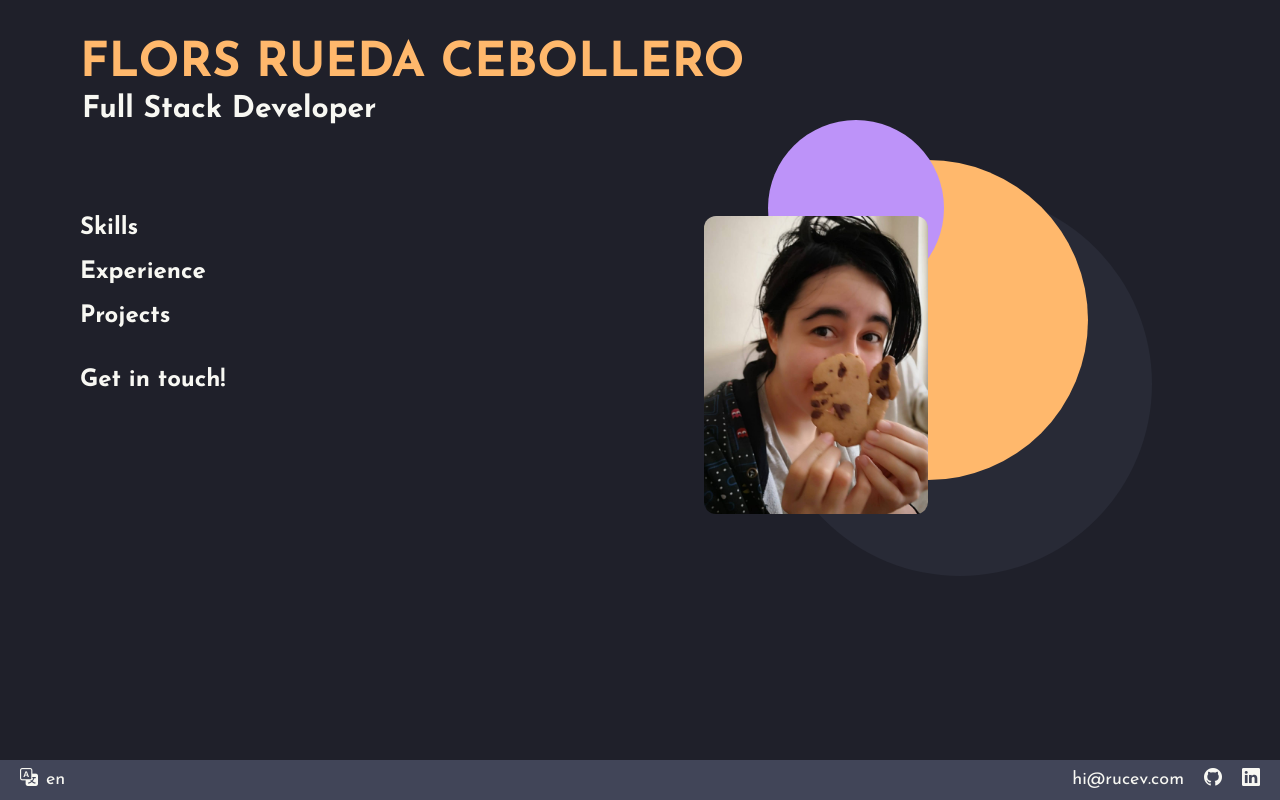
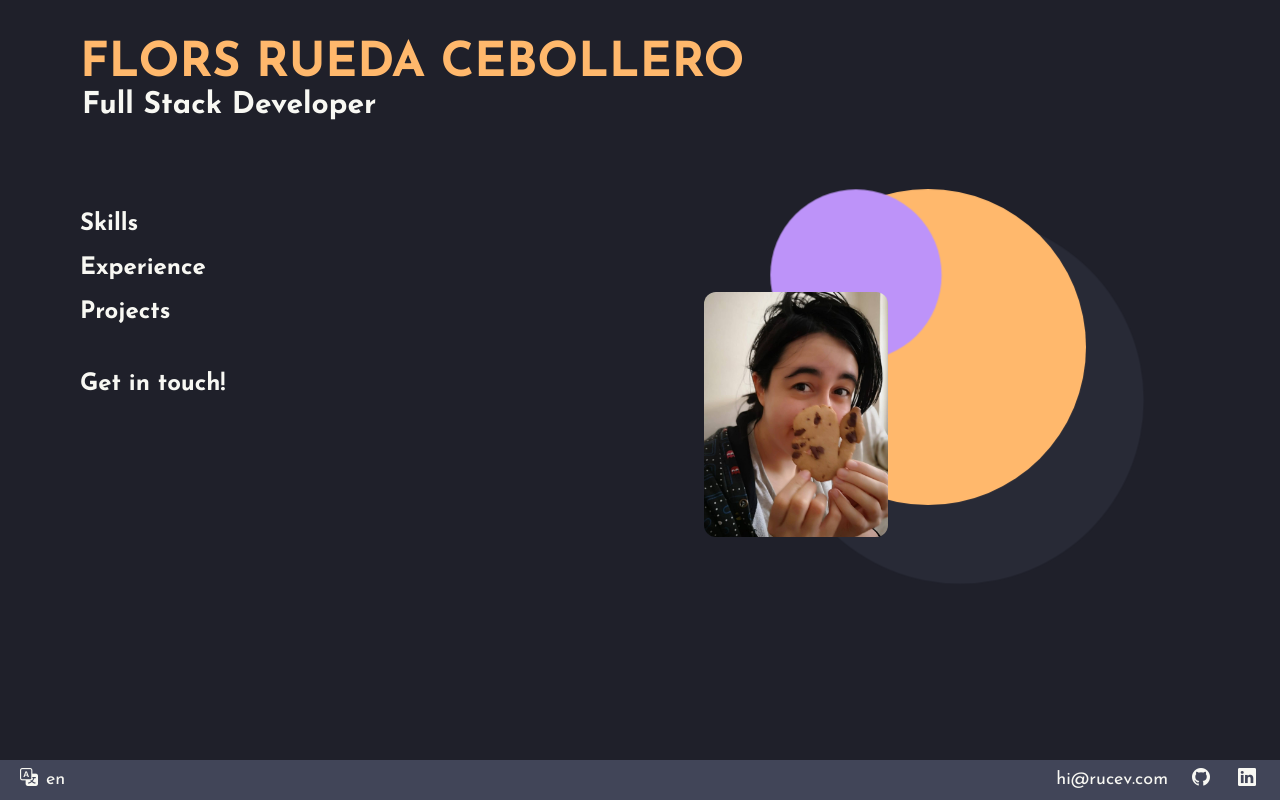
Before and after one commit to rucev/flors.rucev.com, a React (Vite) app: page / in a window 1280 px wide. Built offline with nearby package versions, Linux system fonts and the light colour scheme.

Commit message:
refactor app into smaller components #1

```diff
--- a/package.json
+++ b/package.json
@@ -18,7 +18,6 @@
   },
   "devDependencies": {
     "@eslint/js": "^9.25.0",
-    "@tailwindcss/typography": "^0.5.16",
     "@types/react": "^19.1.2",
     "@types/react-dom": "^19.1.2",
     "@vitejs/plugin-react-swc": "^3.9.0",
--- a/src/App.tsx
+++ b/src/App.tsx
@@ -1,11 +1,15 @@
 import { useEffect, useState } from "react"
 import locales, { type Locale } from "./locales"
 import LandingBg from "./components/LandingBg"
+import Footer from "./components/Footer"
+import NavMenu from "./components/NavMenu"
+import type { View } from "./interfaces"
+import Skills from "./components/Skills"
 
 const App = () => {
   const [lang, setLang] = useState<string>('en')
   const [locale, setLocale] = useState<Locale>(locales.en)
-  const [view, setView] = useState<'landing' | 'skills' | 'projects' | 'exp' | 'contact'>('landing')
+  const [view, setView] = useState<View>('landing')
 
   useEffect(() => {
     lang === 'es' ? setLocale(locales.es) : lang === 'ca' ? setLocale(locales.ca) : setLocale(locales.en)
@@ -15,32 +19,20 @@ const App = () => {
   return (
     <>
       <main className="font-main bg-base-300 h-screen max-h-screen w-screen overflow-hidden flex flex-col justify-between pt-7 md:pt-10 z-10">
-        <div className="flex w-full flex-col px-2 md:px-20 gap-1">
-          <h1 className="text-3xl md:text-4xl lg:text-5xl text-accent font-bold uppercase">{locale.titleName}</h1>
-          <h2 className="text-xl md:text-3xl text-base-content pl-0.5 font-bold">{locale.role}</h2>
-          <nav className="text-lg md:text-2xl flex flex-row md:flex-col flex-wrap md:pt-20 font-bold gap-3">
-
-            <a className="link link-hover hover:text-accent">{locale.skillsLink}</a>
-            <a className="link link-hover hover:text-accent">{locale.expLink}</a>
-            <a className="link link-hover hover:text-accent">{locale.projectsLink}</a>
-            <a className="md:pt-5 link link-hover hover:text-accent">{locale.contactLink}</a>
-          </nav>
+        <div className="flex flex-col px-5 md:px-20 gap-1">
+          <div className="flex flex-col w-full">
+            <h1 className="text-3xl md:text-4xl lg:text-5xl text-accent font-bold uppercase">{locale.titleName}</h1>
+            <h2 className="text-xl md:text-3xl text-base-content pl-0.5 font-bold">{locale.role}</h2>
+          </div>
+          <div className="flex flex-col md:flex-row w-full">
+            <NavMenu locale={locale} view={view} setView={setView} />
+            {view === 'skills' && <Skills />}
+            {view === 'exp' && <h1>Exp</h1>}
+            {view === 'projects' && <h1>projects</h1>}
+            {view === 'contact' && <h1>contact</h1>}
+          </div>
         </div>
-        <footer className="text-sm md:text-lg w-full h-10 bg-neutral flex flex-row items-center justify-between px-5">
-          <button className="hover:cursor-pointer hover:text-accent flex flex-row gap-2">
-            <i className="bi bi-translate"></i>
-            {lang}
-          </button>
-          <div className="flex flex-row gap-5 items-center">
-            <span>hi@rucev.com</span>
-            <a className="hover:cursor-pointer hover:text-accent w-fit">
-              <i className="bi bi-github"></i>
-            </a>
-            <a className="hover:cursor-pointer hover:text-accent">
-              <i className="bi bi-linkedin"></i>
-            </a>
-          </div>
-        </footer>
+        <Footer lang={lang} />
       </main>
       {
         view === 'landing' &&
--- /dev/null
+++ b/src/components/Footer.tsx
@@ -0,0 +1,19 @@
+const Footer = ({ lang }: { lang: string }) => {
+  return <footer className="text-sm md:text-lg w-full h-10 bg-neutral flex flex-row items-center justify-between px-5">
+    <button className="hover:cursor-pointer hover:text-accent flex flex-row gap-2">
+      <i className="bi bi-translate"></i>
+      {lang}
+    </button>
+    <div className="transform-gpu flex flex-row gap-5 items-center">
+      <span>hi@rucev.com</span>
+      <a className="hover:cursor-pointer hover:text-accent hover:animate-wiggle px-1 py-0.5 w-fit">
+        <i className="bi bi-github"></i>
+      </a>
+      <a className="hover:cursor-pointer hover:text-accent hover:animate-wiggle px-1 py-0.5">
+        <i className="bi bi-linkedin"></i>
+      </a>
+    </div>
+  </footer>
+}
+
+export default Footer
--- a/src/components/LandingBg.tsx
+++ b/src/components/LandingBg.tsx
@@ -1,11 +1,11 @@
 const LandingBg = () => {
 
   return (
-    <div className="absolute w-full h-[90vh] max-w-screen md:w-3/4 lg:w-3/5 z-0 top-0 right-0">
-      <img src="/my-face.jpeg" className="absolute w-56 rounded-xl bottom-1/7 left-1/5 md:left-3/12 md:bottom-2/7 z-30" />
-      <div className="absolute w-64 h-64 md:w-80 md:h-80 bg-accent rounded-full bottom-2/7 left-1/12 md:left-4/12 md:bottom-2/6 z-10"></div>
-      <div className="absolute w-32 h-32 md:w-44 md:h-44 bg-secondary rounded-full bottom-3/7 left-1/12 md:left-4/12 md:top-1/6 z-20"></div>
-      <div className="absolute w-72 h-72 md:w-96 md:h-96 bg-base-100 rounded-full bottom-1/9 left-1/12 md:left-4/12 md:bottom-1/5 z-0"></div>
+    <div className="absolute w-full h-[70vh] md:h-[80vh] max-w-screen md:w-3/4 lg:w-3/5 z-0 top-1/4 md:top-20 right-0">
+      <img src="/my-face.jpeg" className="absolute w-46 rounded-xl bottom-1/7 left-1/5 md:left-3/12 md:bottom-2/7 z-30" />
+      <div className="animate-scale-2 absolute w-64 h-64 md:w-80 md:h-80 bg-accent rounded-full bottom-2/7 left-1/12 md:left-4/12 md:bottom-2/6 z-10"></div>
+      <div className="animate-scale-1 absolute w-32 h-32 md:w-44 md:h-44 bg-secondary rounded-full bottom-3/7 left-1/12 md:left-4/12 md:top-1/6 z-20"></div>
+      <div className="animate-scale-3 absolute w-72 h-72 md:w-96 md:h-96 bg-base-100 rounded-full bottom-1/9 left-1/12 md:left-4/12 md:bottom-1/5 z-0"></div>
     </div>
   )
 }
--- a/src/components/NavMenu.tsx
+++ b/src/components/NavMenu.tsx
@@ -0,0 +1,29 @@
+import type { View } from "../interfaces";
+import type { Locale } from "../locales";
+
+const NavMenu = ({ locale, view, setView }: { locale: Locale, view: View, setView: Function }) => {
+  const handleClick = (newView: View) => {
+    if (newView !== view) setView(newView)
+  }
+
+  return <nav className="text-lg w-full md:w-1/3 md:text-2xl flex flex-row md:flex-col flex-wrap md:pt-20 font-bold gap-3">
+    <a onClick={() => handleClick('skills')} className={`relative inline-block group w-fit ${view === 'skills' ? 'text-accent' : 'cursor-pointer hover:text-accent'}`}>
+      {locale.skillsLink}
+      {view !== 'skills' && <span className="absolute rounded-2xl left-0 bottom-0 w-0 h-0.5 bg-accent transition-all duration-300 group-hover:w-full animate-pulse"></span>}
+    </a>
+    <a onClick={() => handleClick('exp')} className={`relative inline-block group w-fit ${view === 'exp' ? 'text-accent' : 'cursor-pointer hover:text-accent'}`}>
+      {locale.expLink}
+      {view !== 'exp' && <span className="absolute rounded-2xl left-0 bottom-0 w-0 h-0.5 bg-accent transition-all duration-300 group-hover:w-full animate-pulse"></span>}
+    </a>
+    <a onClick={() => handleClick('projects')} className={`relative inline-block group w-fit ${view === 'projects' ? 'text-accent' : 'cursor-pointer hover:text-accent'}`}>
+      {locale.projectsLink}
+      {view !== 'projects' && <span className="absolute rounded-2xl left-0 bottom-0 w-0 h-0.5 bg-accent transition-all duration-300 group-hover:w-full animate-pulse"></span>}
+    </a>
+    <a onClick={() => handleClick('contact')} className={`relative inline-block group w-fit ${view === 'contact' ? 'text-accent' : 'cursor-pointer hover:text-accent'} md:pt-7`}>
+      {locale.contactLink}
+      {view !== 'contact' && <span className="absolute rounded-2xl left-0 bottom-0 w-0 h-0.5 bg-accent transition-all duration-300 group-hover:w-full animate-pulse"></span>}
+    </a>
+  </nav >
+}
+
+export default NavMenu
--- /dev/null
+++ b/src/components/Skills.tsx
@@ -0,0 +1,5 @@
+const Skills = () => {
+  return <>skills</>
+}
+
+export default Skills
--- a/src/index.css
+++ b/src/index.css
@@ -4,6 +4,34 @@
 
 @theme {
   --font-main: "Josefin Sans", sans-serif;
+  --animate-wiggle: wiggle 1s ease-in-out infinite;
+  --animate-scale-1: size 2s ease-in-out infinite;
+  --animate-scale-2: size 3s ease-in-out infinite;
+  --animate-scale-3: size 4s ease-in-out infinite;
+
+  @keyframes wiggle {
+
+    0%,
+    100% {
+      transform: rotate(6deg);
+    }
+
+    50% {
+      transform: rotate(-6deg);
+    }
+  }
+
+  @keyframes size {
+
+    0%,
+    100% {
+      transform: scale(1);
+    }
+
+    50% {
+      transform: scale(0.95);
+    }
+  }
 }
 
 @plugin "@tailwindcss/typography";
@@ -20,3 +48,33 @@
       content: white
     */
 }
+
+
+
+@components {
+
+  .hover-underline::after,
+  .hover-underline::before {
+    content: '';
+    position: absolute;
+    width: 100%;
+    height: 2px;
+    background: linear-gradient(to right, #ff0000, #00ffff);
+    bottom: -5px;
+    left: 0;
+    transform: scaleX(0);
+    transform-origin: right;
+    transition: transform 0.4s ease-out;
+  }
+
+  .hover-underline::before {
+    top: -5px;
+    bottom: auto;
+    transform-origin: left;
+  }
+
+  .hover-underline:hover::after,
+  .hover-underline:hover::before {
+    transform: scaleX(1);
+  }
+}
--- /dev/null
+++ b/src/interfaces.ts
@@ -0,0 +1 @@
+export type View = 'landing' | 'skills' | 'projects' | 'exp' | 'contact'
```
